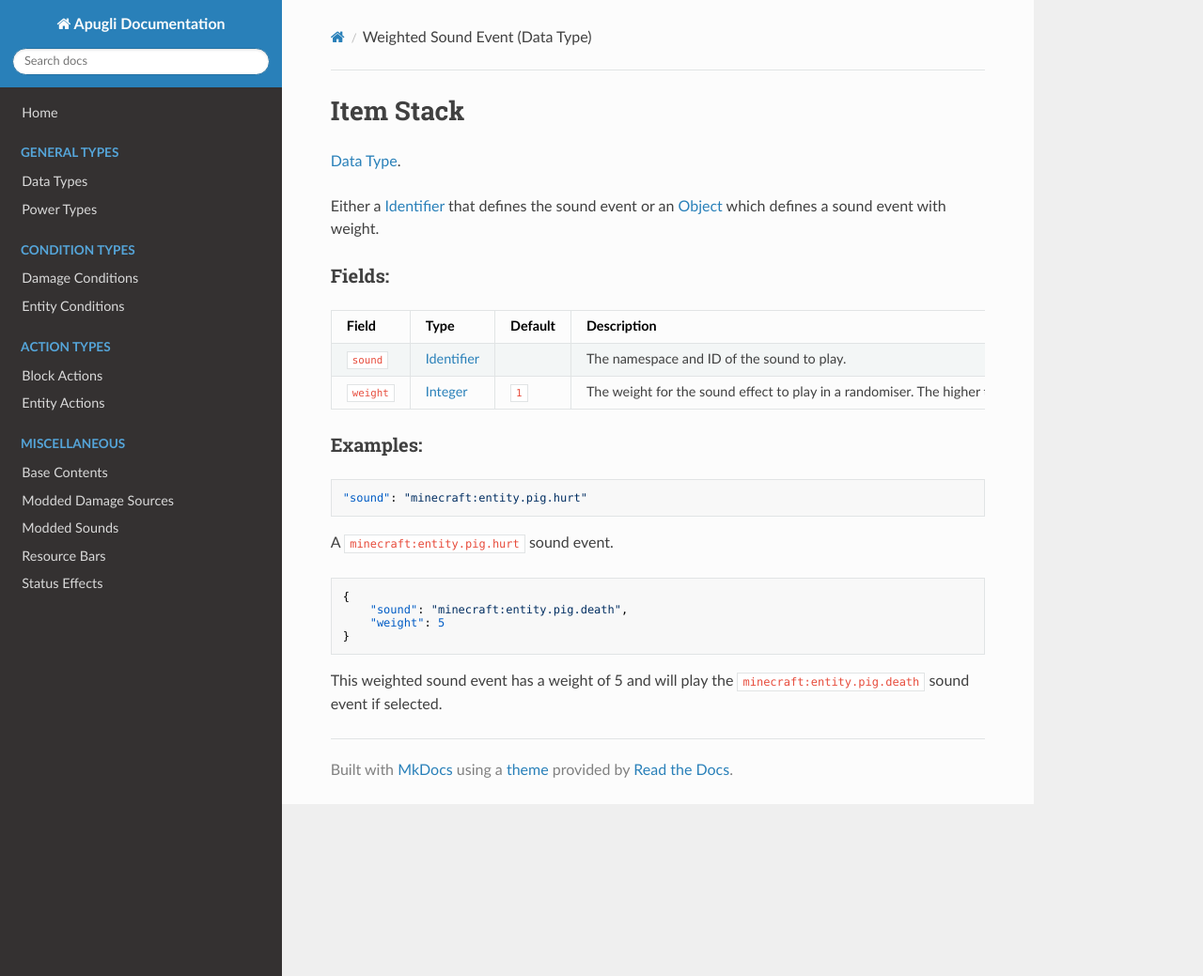
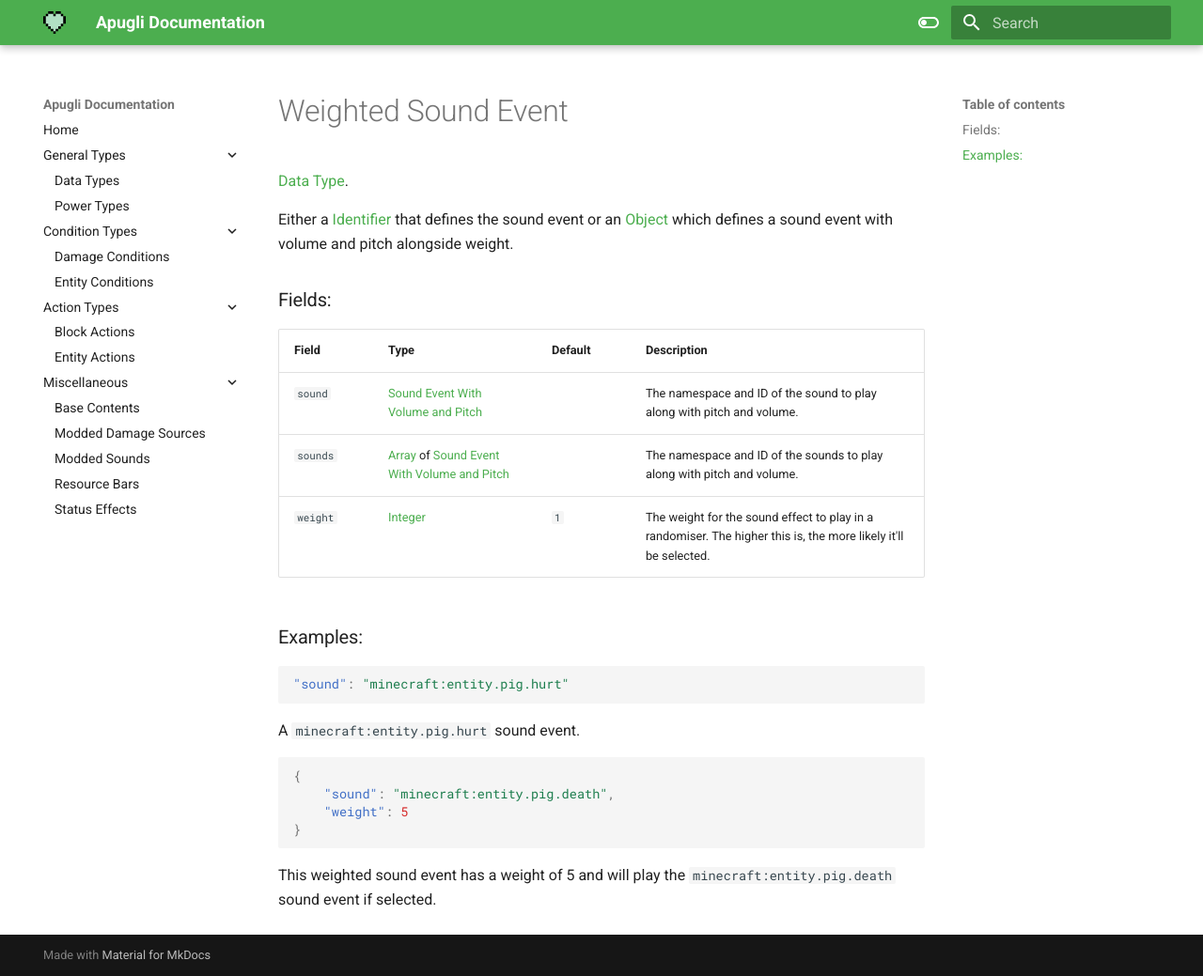
Before and after one commit to MerchantPug/apugli-docs, an MkDocs documentation site: the page built from docs/types/data_types/weighted_sound_event.md, in a window 1280 px wide and 1039 px high. Shown: the whole window at 94% size. Built offline with MkDocs 1.6.1 and Material for MkDocs 9.7.7, drawn with Linux system fonts in a browser that asks for light colours; nearby versions of some CDN libraries.

Commit message:
Update docs
- Fix issues
- Make changes for v1.5.2
- Material Theme

```diff
--- a/docs/types/data_types/weighted_sound_event.md
+++ b/docs/types/data_types/weighted_sound_event.md
@@ -2,17 +2,18 @@
 title: Weighted Sound Event (Data Type)
 date: 2022-02-19
 ---
-# Item Stack
+# Weighted Sound Event
 
 [Data Type](../data_types.md).
 
-Either a [Identifier](https://origins.readthedocs.io/en/latest/types/data_types/identifier/) that defines the sound event or an [Object](https://origins.readthedocs.io/en/latest/types/data_types/object/) which defines a sound event with weight.
+Either a [Identifier](https://origins.readthedocs.io/en/latest/types/data_types/identifier/) that defines the sound event or an [Object](https://origins.readthedocs.io/en/latest/types/data_types/object/) which defines a sound event with volume and pitch alongside weight.
 
 ### Fields:
 
 Field  | Type | Default | Description
 -------|------|---------|-------------
-`sound` | [Identifier](https://origins.readthedocs.io/en/latest/types/data_types/identifier/) | | The namespace and ID of the sound to play.
+`sound` | [Sound Event With Volume and Pitch](sound_event_with_volume_and_pitch.md) | | The namespace and ID of the sound to play along with pitch and volume.
+`sounds` | [Array](https://origins.readthedocs.io/en/latest/types/data_types/array/) of [Sound Event With Volume and Pitch](sound_event_with_volume_and_pitch.md) | | The namespace and ID of the sounds to play along with pitch and volume.
 `weight` | [Integer](https://origins.readthedocs.io/en/latest/types/data_types/integer/) | `1` | The weight for the sound effect to play in a randomiser. The higher this is, the more likely it'll be selected.
 
 ### Examples:
--- a/mkdocs.yml
+++ b/mkdocs.yml
@@ -1,23 +1,52 @@
 site_name: Apugli Documentation
+features:
+  - content.code.annotate
+  - navigation.expand
 nav:
-    - Home: index.md
-    - General Types:
-      - Data Types: types/data_types.md
-      - Power Types: types/power_types.md
-    - Condition Types:
-      - Damage Conditions: types/damage_condition_types.md
-      - Entity Conditions: types/entity_condition_types.md
-    - Action Types:
-      - Block Actions: types/block_action_types.md
-      - Entity Actions: types/entity_action_types.md
-    - Miscellaneous:
-      - Base Contents: misc/base_contents.md
-      - Modded Damage Sources: misc/modded_damage_sources.md
-      - Modded Sounds: misc/modded_sounds.md
-      - Resource Bars: misc/resource_bars.md
-      - Status Effects: misc/effects.md
-theme: readthedocs
+  - Home: index.md
+  - General Types:
+    - Data Types: types/data_types.md
+    - Power Types: types/power_types.md
+  - Condition Types:
+    - Damage Conditions: types/damage_condition_types.md
+    - Entity Conditions: types/entity_condition_types.md
+  - Action Types:
+    - Block Actions: types/block_action_types.md
+    - Entity Actions: types/entity_action_types.md
+  - Miscellaneous:
+    - Base Contents: misc/base_contents.md
+    - Modded Damage Sources: misc/modded_damage_sources.md
+    - Modded Sounds: misc/modded_sounds.md
+    - Resource Bars: misc/resource_bars.md
+    - Status Effects: misc/effects.md
+theme:
+  name: material
+  features:
+    - content.code.annotate
+    - navigation.expand
+  palette:
+    - media: "(prefers-color-scheme: light)"
+      scheme: default
+      primary: green
+      accent: light-green
+      toggle:
+        icon: material/toggle-switch-off-outline
+        name: Switch to dark mode
+    - media: "(prefers-color-scheme: dark)"
+      scheme: slate
+      primary: green
+      accent: light-green
+      toggle:
+        icon: material/toggle-switch
+        name: Switch to light mode
+  logo: images/logo.png
+  favicon: images/logo.png
 markdown_extensions:
     - toc:
         separator: "_"
+    - pymdownx.highlight:
+        anchor_linenums: true
     - admonition
+    - pymdownx.inlinehilite
+    - pymdownx.snippets
+    - pymdownx.superfences
--- a/requirements.txt
+++ b/requirements.txt
@@ -1 +1,2 @@
 jinja2==3.0.0
+mkdocs-material
```
Also changed, not shown: docs/types/data_types/sound_event_with_volume_and_pitch.md (added, +34 -0 lines), docs/types/entity_condition_types/particle_in_radius.md (+1 -1 lines), docs/images/logo.png (added), docs/types/entity_action_types/fire_projectile.md (added).
